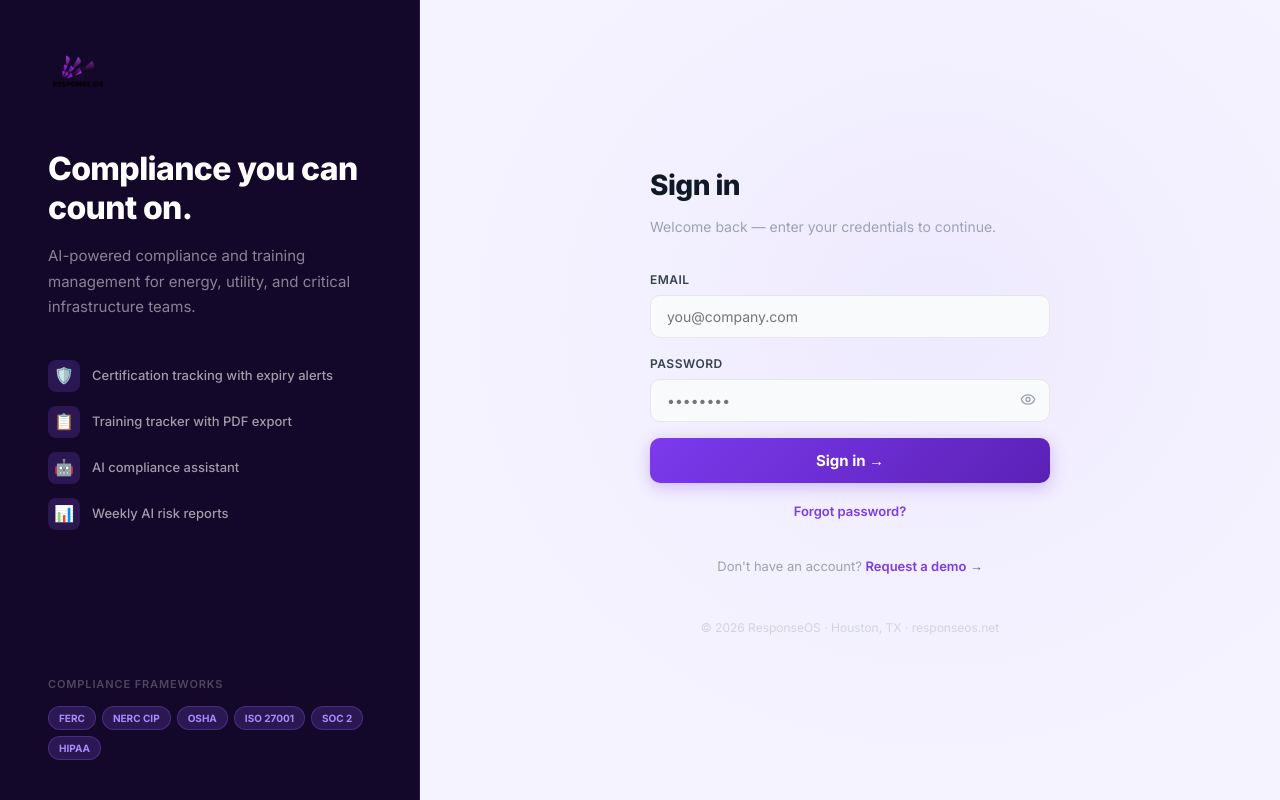
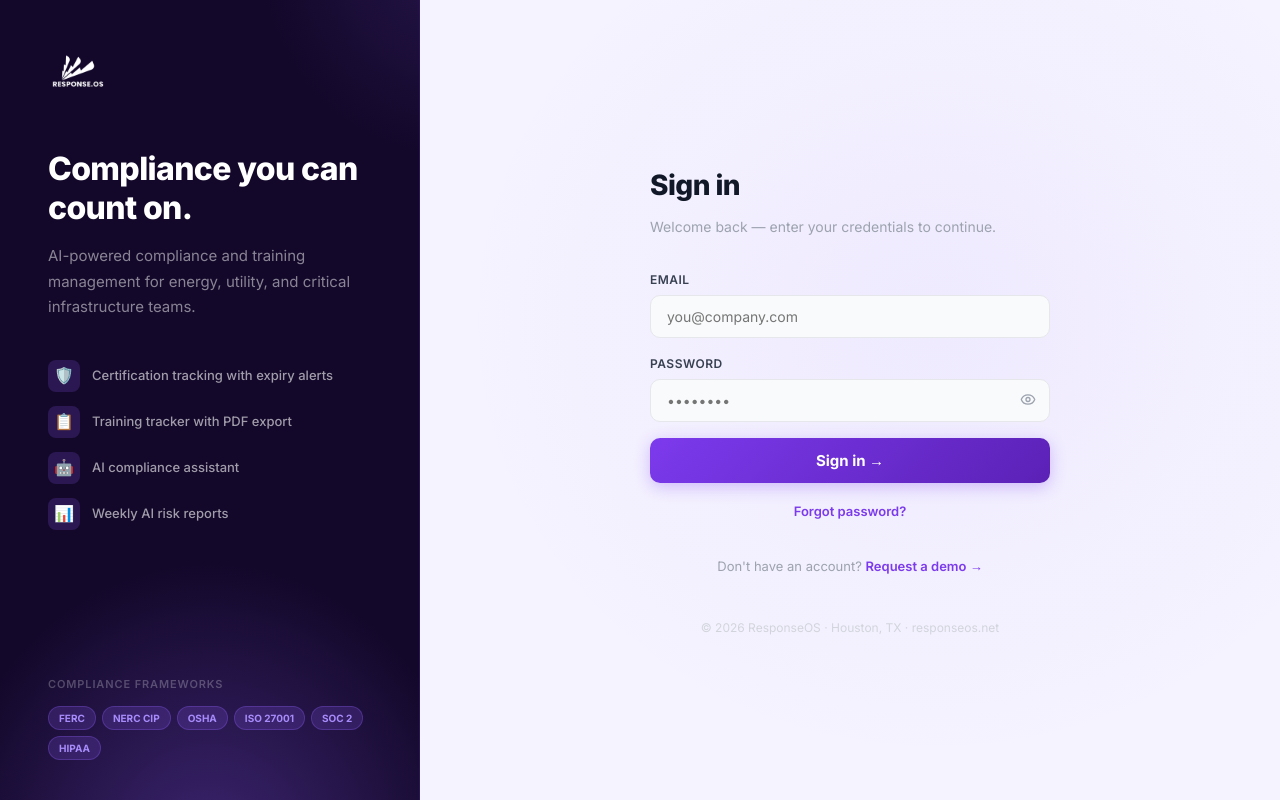
Before and after one commit to Jonqhhh/responseos, a React (Vite) app: page /login in a window 1280 px wide. Built offline with nearby package versions, Linux system fonts and the light colour scheme.

Commit message:
White logo on dark sidebar with purple underglow

```diff
--- a/src/App.jsx
+++ b/src/App.jsx
@@ -107,10 +107,27 @@ function AppShell({ user, handleLogout }) {
         background: '#13082A',
         borderRight: '1px solid rgba(139,92,246,0.2)',
         boxShadow: '4px 0 24px rgba(0,0,0,0.2)',
+        position: 'relative', overflow: 'hidden'
       }}>
-        {/* Logo */}
+        {/* Sidebar purple underglow */}
+        <div style={{
+          position: 'absolute', bottom: -40, left: -40, right: -40,
+          height: 200, pointerEvents: 'none',
+          background: 'radial-gradient(ellipse at 50% 100%, rgba(139,92,246,0.3) 0%, transparent 70%)',
+          zIndex: 0
+        }} />
+
+        <div style={{ position: 'relative', zIndex: 1, display: 'flex', flexDirection: 'column', flex: 1 }}>
+          {/* Logo — white version */}
           <div style={{ padding: '16px 16px 12px', borderBottom: '1px solid rgba(255,255,255,0.07)' }}>
-          <img src="/logo.png" alt="ResponseOS" style={{ width: '100%', height: 52, objectFit: 'contain', objectPosition: 'left' }} />
+            <img
+              src="/logo.png"
+              alt="ResponseOS"
+              style={{
+                width: '100%', height: 52, objectFit: 'contain', objectPosition: 'left',
+                filter: 'brightness(0) invert(1)'
+              }}
+            />
           </div>
 
           {/* Nav */}
@@ -132,8 +149,6 @@ function AppShell({ user, handleLogout }) {
                     boxShadow: isActive ? '0 2px 12px rgba(124,58,237,0.5)' : 'none',
                     transition: 'all .12s'
                   })}
-                onMouseOver={e => { if (!e.currentTarget.style.background.includes('gradient')) e.currentTarget.style.background = 'rgba(255,255,255,0.06)' }}
-                onMouseOut={e => { if (!e.currentTarget.style.background.includes('gradient')) e.currentTarget.style.background = 'transparent' }}
                 >
                   {({ isActive }) => (
                     <>
@@ -147,10 +162,7 @@ function AppShell({ user, handleLogout }) {
                       </div>
                       <span style={{ flex: 1 }}>{n.label}</span>
                       {isActive && (
-                      <div style={{
-                        width: 5, height: 5, borderRadius: '50%',
-                        background: '#fff', opacity: 0.6
-                      }} />
+                        <div style={{ width: 5, height: 5, borderRadius: '50%', background: '#fff', opacity: 0.6 }} />
                       )}
                     </>
                   )}
@@ -196,6 +208,7 @@ function AppShell({ user, handleLogout }) {
               onMouseOver={e => { e.currentTarget.style.color = 'rgba(255,255,255,0.7)'; e.currentTarget.style.background = 'rgba(255,255,255,0.1)' }}
               onMouseOut={e => { e.currentTarget.style.color = 'rgba(255,255,255,0.4)'; e.currentTarget.style.background = 'rgba(255,255,255,0.05)' }}
             >Sign out</button>
+          </div>
         </div>
       </aside>
 
--- a/src/pages/Login.jsx
+++ b/src/pages/Login.jsx
@@ -52,22 +52,42 @@ export default function Login({ onLogin }) {
       background: '#F5F3FF'
     }}>
       {/* Left panel — dark branded */}
-      <div style={{
+      <div className="login-left" style={{
         width: 420, flexShrink: 0, background: '#13082A',
         display: 'flex', flexDirection: 'column', justifyContent: 'space-between',
         padding: '48px 48px 40px',
-        borderRight: '1px solid rgba(139,92,246,0.2)'
-      }} className="login-left">
-        {/* Logo */}
-        <div>
-          <img src="/logo.png" alt="ResponseOS" style={{ height: 48, objectFit: 'contain', objectPosition: 'left', marginBottom: 48 }} />
+        borderRight: '1px solid rgba(139,92,246,0.2)',
+        position: 'relative', overflow: 'hidden'
+      }}>
+        {/* Purple underglow */}
+        <div style={{
+          position: 'absolute', bottom: -60, left: -60, right: -60,
+          height: 300, pointerEvents: 'none',
+          background: 'radial-gradient(ellipse at 50% 100%, rgba(139,92,246,0.35) 0%, transparent 70%)'
+        }} />
+        <div style={{
+          position: 'absolute', top: -40, right: -40,
+          width: 200, height: 200, pointerEvents: 'none',
+          background: 'radial-gradient(ellipse at 100% 0%, rgba(139,92,246,0.15) 0%, transparent 70%)'
+        }} />
+
+        <div style={{ position: 'relative', zIndex: 1 }}>
+          {/* White logo */}
+          <img
+            src="/logo.png"
+            alt="ResponseOS"
+            style={{
+              height: 48, objectFit: 'contain', objectPosition: 'left',
+              marginBottom: 48,
+              filter: 'brightness(0) invert(1)'
+            }}
+          />
           <h1 style={{ fontSize: 32, fontWeight: 800, color: '#fff', lineHeight: 1.2, marginBottom: 16, letterSpacing: '-.02em' }}>
             Compliance you can<br />count on.
           </h1>
           <p style={{ fontSize: 15, color: 'rgba(255,255,255,0.5)', lineHeight: 1.7, marginBottom: 40 }}>
             AI-powered compliance and training management for energy, utility, and critical infrastructure teams.
           </p>
-          {/* Feature list */}
           <div style={{ display: 'flex', flexDirection: 'column', gap: 14 }}>
             {[
               { icon: '🛡️', text: 'Certification tracking with expiry alerts' },
@@ -89,7 +109,7 @@ export default function Login({ onLogin }) {
         </div>
 
         {/* Bottom badges */}
-        <div>
+        <div style={{ position: 'relative', zIndex: 1 }}>
           <div style={{ fontSize: 11, color: 'rgba(255,255,255,0.25)', fontWeight: 600, textTransform: 'uppercase', letterSpacing: '.08em', marginBottom: 12 }}>
             Compliance frameworks
           </div>
@@ -110,7 +130,6 @@ export default function Login({ onLogin }) {
         flex: 1, display: 'flex', alignItems: 'center', justifyContent: 'center',
         padding: '40px 20px', position: 'relative'
       }}>
-        {/* Subtle underglow */}
         <div style={{
           position: 'absolute', inset: 0, pointerEvents: 'none',
           background: 'radial-gradient(ellipse at 60% 40%, rgba(139,92,246,0.06) 0%, transparent 65%)'
@@ -131,9 +150,7 @@ export default function Login({ onLogin }) {
 
               <form onSubmit={handleLogin} style={{ display: 'flex', flexDirection: 'column', gap: 16 }}>
                 <div>
-                  <label style={{ fontSize: 12, fontWeight: 600, color: '#374151', marginBottom: 6, display: 'block', textTransform: 'uppercase', letterSpacing: '.04em' }}>
-                    Email
-                  </label>
+                  <label style={{ fontSize: 12, fontWeight: 600, color: '#374151', marginBottom: 6, display: 'block', textTransform: 'uppercase', letterSpacing: '.04em' }}>Email</label>
                   <input type="email" value={email} onChange={e => setEmail(e.target.value)}
                     placeholder="you@company.com" required style={inputStyle}
                     onFocus={e => { e.target.style.borderColor = '#7C3AED'; e.target.style.background = '#fff'; e.target.style.boxShadow = '0 0 0 3px rgba(124,58,237,0.08)' }}
@@ -141,9 +158,7 @@ export default function Login({ onLogin }) {
                 </div>
 
                 <div>
-                  <label style={{ fontSize: 12, fontWeight: 600, color: '#374151', marginBottom: 6, display: 'block', textTransform: 'uppercase', letterSpacing: '.04em' }}>
-                    Password
-                  </label>
+                  <label style={{ fontSize: 12, fontWeight: 600, color: '#374151', marginBottom: 6, display: 'block', textTransform: 'uppercase', letterSpacing: '.04em' }}>Password</label>
                   <div style={{ position: 'relative' }}>
                     <input type={showPw ? 'text' : 'password'} value={password} onChange={e => setPassword(e.target.value)}
                       placeholder="••••••••" required style={{ ...inputStyle, paddingRight: 44 }}
@@ -170,8 +185,7 @@ export default function Login({ onLogin }) {
                   color: '#fff', border: 'none', borderRadius: '10px',
                   fontSize: 15, fontWeight: 700, cursor: loading ? 'not-allowed' : 'pointer',
                   fontFamily: 'Inter, sans-serif', opacity: loading ? 0.7 : 1,
-                  boxShadow: '0 4px 16px rgba(124,58,237,0.3)',
-                  transition: 'all .15s'
+                  boxShadow: '0 4px 16px rgba(124,58,237,0.3)', transition: 'all .15s'
                 }}>
                   {loading ? 'Signing in...' : 'Sign in →'}
                 </button>
@@ -199,9 +213,7 @@ export default function Login({ onLogin }) {
                 <h2 style={{ fontSize: 28, fontWeight: 800, color: '#111827', marginBottom: 8, letterSpacing: '-.02em' }}>
                   Reset password
                 </h2>
-                <p style={{ fontSize: 14, color: '#9CA3AF' }}>
-                  Enter your email and we'll send a reset link.
-                </p>
+                <p style={{ fontSize: 14, color: '#9CA3AF' }}>Enter your email and we'll send a reset link.</p>
               </div>
 
               {resetSent ? (
@@ -217,9 +229,7 @@ export default function Login({ onLogin }) {
               ) : (
                 <form onSubmit={handleReset} style={{ display: 'flex', flexDirection: 'column', gap: 16 }}>
                   <div>
-                    <label style={{ fontSize: 12, fontWeight: 600, color: '#374151', marginBottom: 6, display: 'block', textTransform: 'uppercase', letterSpacing: '.04em' }}>
-                      Email
-                    </label>
+                    <label style={{ fontSize: 12, fontWeight: 600, color: '#374151', marginBottom: 6, display: 'block', textTransform: 'uppercase', letterSpacing: '.04em' }}>Email</label>
                     <input type="email" value={resetEmail} onChange={e => setResetEmail(e.target.value)}
                       placeholder="you@company.com" required style={inputStyle}
                       onFocus={e => { e.target.style.borderColor = '#7C3AED'; e.target.style.background = '#fff'; e.target.style.boxShadow = '0 0 0 3px rgba(124,58,237,0.08)' }}
@@ -237,8 +247,7 @@ export default function Login({ onLogin }) {
                     background: 'linear-gradient(135deg, #7C3AED, #5B21B6)',
                     color: '#fff', border: 'none', borderRadius: '10px',
                     fontSize: 15, fontWeight: 700, cursor: 'pointer',
-                    fontFamily: 'Inter, sans-serif',
-                    boxShadow: '0 4px 16px rgba(124,58,237,0.3)'
+                    fontFamily: 'Inter, sans-serif', boxShadow: '0 4px 16px rgba(124,58,237,0.3)'
                   }}>
                     {resetLoading ? 'Sending...' : 'Send reset link →'}
                   </button>
@@ -258,11 +267,7 @@ export default function Login({ onLogin }) {
         </div>
       </div>
 
-      <style>{`
-        @media (max-width: 768px) {
-          .login-left { display: none !important; }
-        }
-      `}</style>
+      <style>{`@media (max-width: 768px) { .login-left { display: none !important; } }`}</style>
     </div>
   )
 }
```
Lines whose indentation alone changed are shown as unchanged.
